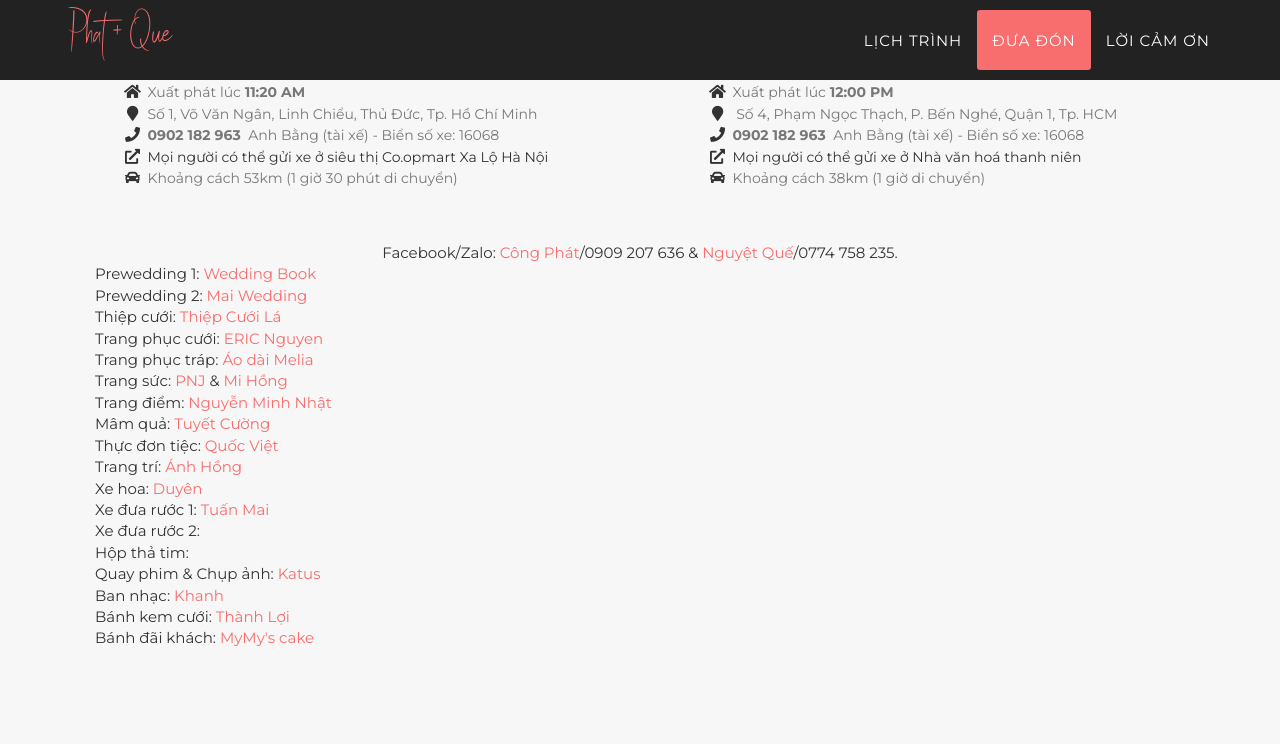
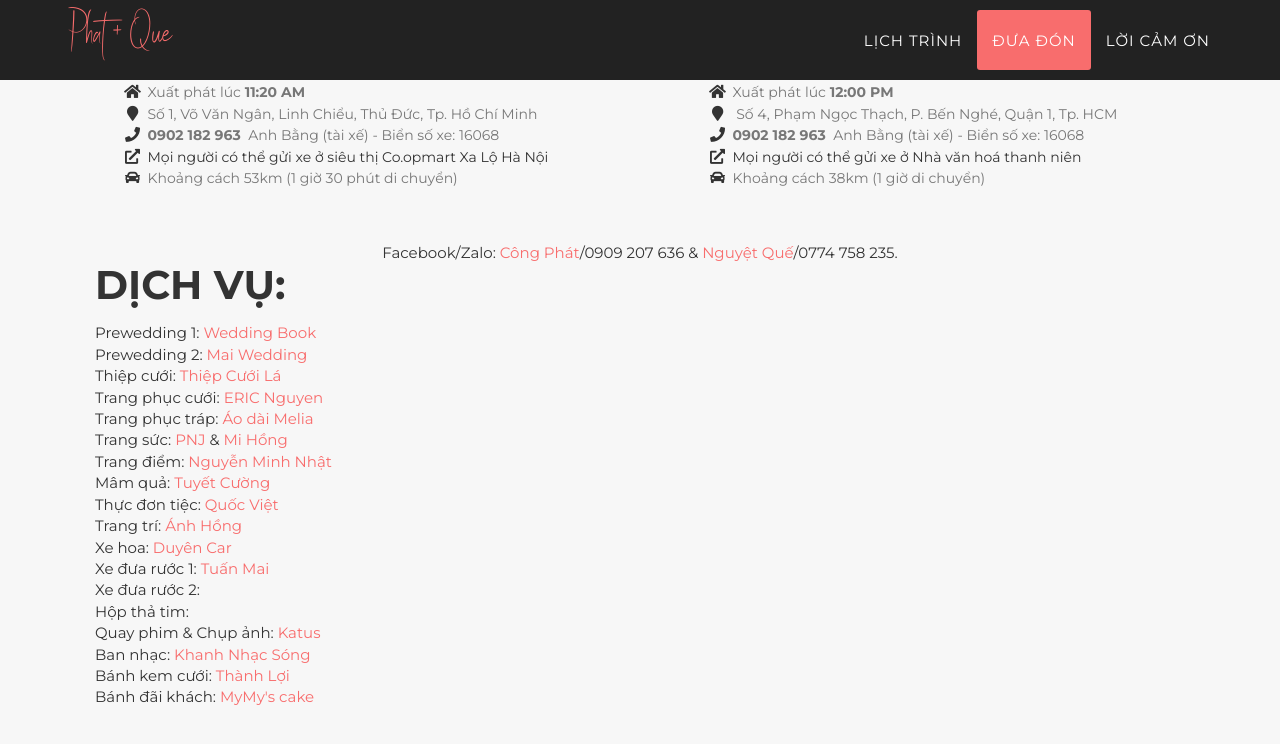
Before and after one commit to phatque/phatque, a Jekyll site: the page built from index.html, in a window 1280 px wide and 900 px high, scrolled down 2130 px. Shown: the top 744 px of the window. Built offline with Jekyll 4.4.1, drawn with Linux system fonts in a browser that asks for light colours; some web fonts are replaced.

Commit message:
Update stay.html

```diff
--- a/_includes/en_data/stay.html
+++ b/_includes/en_data/stay.html
@@ -66,6 +66,7 @@
            </div>
                <br>
                <ul style="list-style-type:none;">
+                   <h2 class="section-heading">Dịch vụ:</h2>
                     Prewedding 1: <a href="https://www.weddingbook.vn/" target="_blank">Wedding Book</a> <br>
                     Prewedding 2: <a href="https://mai.wedding/" target="_blank">Mai Wedding</a><br>
                     Thiệp cưới: <a href="https://www.thiepcuoila.com/" target="_blank">Thiệp Cưới Lá</a><br>
@@ -76,18 +77,15 @@
                     Mâm quả: <a href="" target="_blank">Tuyết Cường</a><br>
                     Thực đơn tiệc: <a href="" target="_blank">Quốc Việt</a><br>
                     Trang trí: <a href="" target="_blank">Ánh Hồng</a><br>
-                    Xe hoa: <a href="https://duyencar.com/" target="_blank">Duyên </a><br>
+                    Xe hoa: <a href="https://duyencar.com/" target="_blank">Duyên Car</a><br>
                     Xe đưa rước 1: <a href="" target="_blank">Tuấn Mai</a><br>
                     Xe đưa rước 2: <a href="" target="_blank"></a><br>
-
                     Hộp thả tim: <a href="" target="_blank"></a><br>
-
                     Quay phim & Chụp ảnh: <a href="https://katuswedding.com/" target="_blank">Katus</a><br>
-                    Ban nhạc: <a href="" target="_blank">Khanh</a><br>
+                    Ban nhạc: <a href="" target="_blank">Khanh Nhạc Sóng</a><br>
                     Bánh kem cưới: <a href="" target="_blank">Thành Lợi</a><br>
                     Bánh đãi khách: <a href="https://www.facebook.com/thucmy.ly" target="_blank">MyMy's cake</a><br>
                </ul>
-
         </div>
     </div>
 </section>
```
